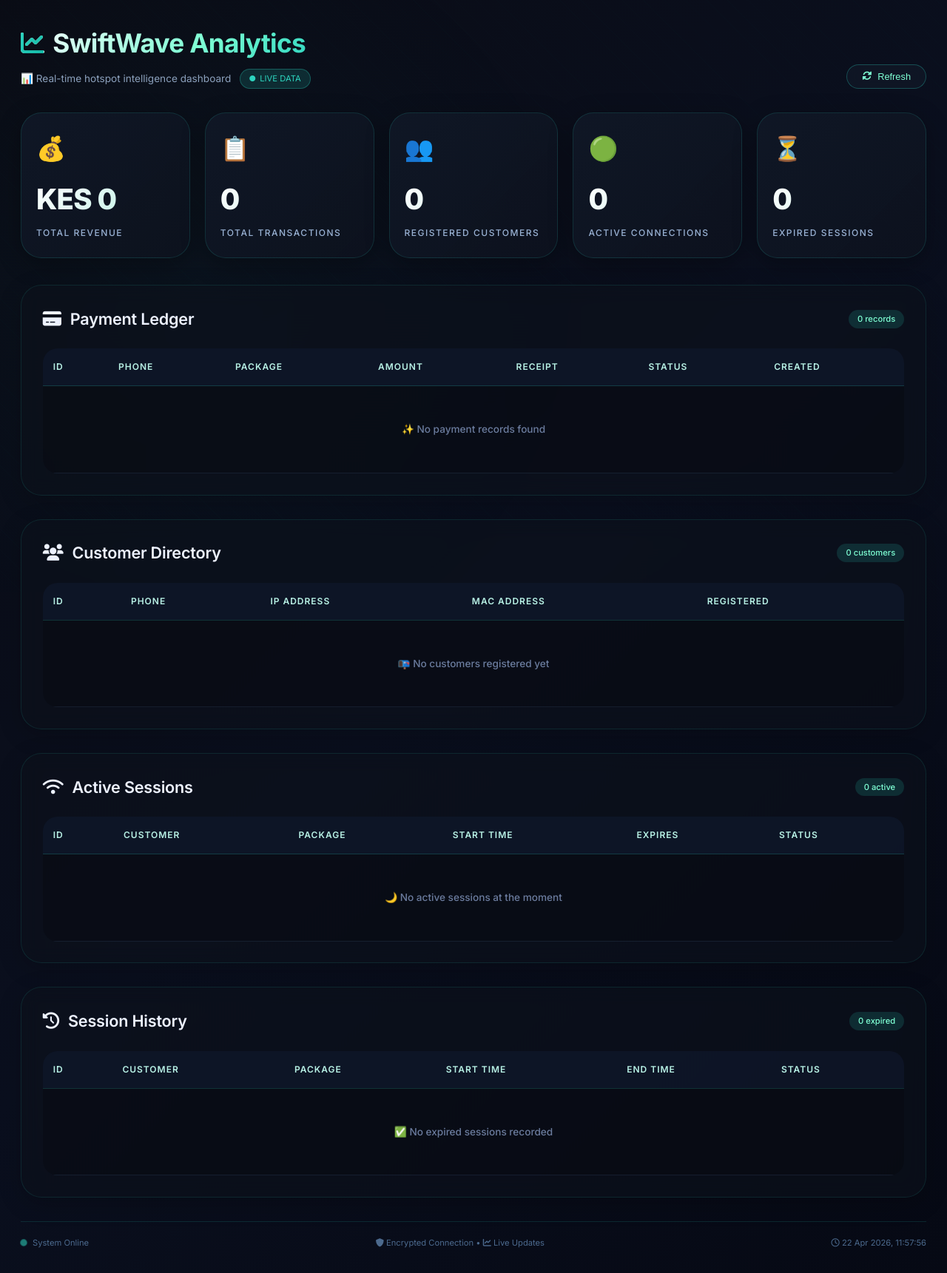
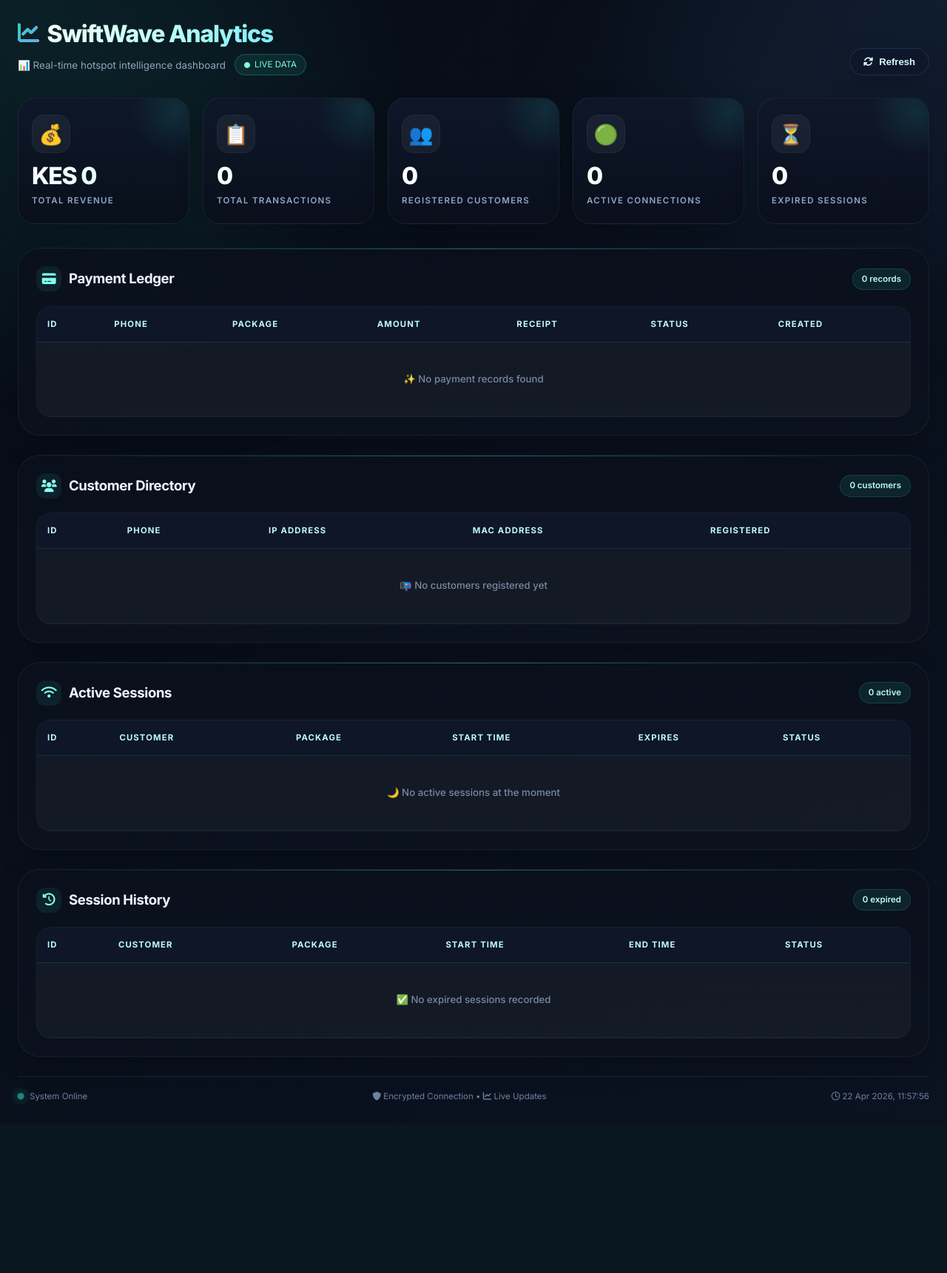
Before and after one commit to sakwasilas/hotspot, a Flask app: page /admin in a window 1280 px wide. Shown: the whole page at 74% size. After the commit the page ends 1489 px from the top, so only its background shows below. Run offline with Flask 3, Linux system fonts and the light colour scheme.

Commit message:
good one

```diff
--- a/templates/admin.html
+++ b/templates/admin.html
@@ -13,25 +13,50 @@
             box-sizing: border-box;
         }
 
+        :root {
+            --bg-1: #070b14;
+            --bg-2: #0b1220;
+            --panel: rgba(13, 20, 35, 0.78);
+            --panel-strong: rgba(17, 25, 40, 0.92);
+            --panel-soft: rgba(255, 255, 255, 0.04);
+            --line: rgba(148, 163, 184, 0.16);
+            --line-strong: rgba(45, 212, 191, 0.28);
+            --text: #edf4ff;
+            --muted: #94a3b8;
+            --muted-2: #64748b;
+            --primary: #2dd4bf;
+            --primary-2: #14b8a6;
+            --blue: #60a5fa;
+            --success: #22c55e;
+            --warning: #f59e0b;
+            --danger: #ef4444;
+            --shadow-lg: 0 24px 60px rgba(0, 0, 0, 0.32);
+            --shadow-md: 0 14px 35px rgba(0, 0, 0, 0.22);
+            --radius-xl: 30px;
+            --radius-lg: 24px;
+            --radius-md: 18px;
+        }
+
         body {
-            background: linear-gradient(135deg, #0a0c15 0%, #0a0f1e 50%, #060914 100%);
+            background:
+                radial-gradient(circle at top left, rgba(45, 212, 191, 0.10), transparent 28%),
+                radial-gradient(circle at top right, rgba(96, 165, 250, 0.08), transparent 24%),
+                linear-gradient(135deg, var(--bg-1) 0%, #09101c 45%, var(--bg-2) 100%);
             font-family: 'Inter', system-ui, -apple-system, 'Segoe UI', sans-serif;
-            color: #edf2ff;
-            padding: 32px 28px;
+            color: var(--text);
+            padding: 28px 24px;
             line-height: 1.5;
             min-height: 100vh;
             position: relative;
         }
 
-        /* Animated background particles effect */
         body::before {
             content: '';
             position: fixed;
-            top: 0;
-            left: 0;
-            width: 100%;
-            height: 100%;
-            background-image: radial-gradient(circle at 20% 50%, rgba(45, 212, 191, 0.03) 0%, transparent 50%);
+            inset: 0;
+            background-image:
+                radial-gradient(circle at 18% 30%, rgba(45, 212, 191, 0.045) 0%, transparent 34%),
+                radial-gradient(circle at 82% 18%, rgba(96, 165, 250, 0.04) 0%, transparent 30%);
             pointer-events: none;
             z-index: 0;
         }
@@ -39,41 +64,41 @@
         body::after {
             content: '';
             position: fixed;
-            top: 0;
-            left: 0;
-            width: 100%;
-            height: 100%;
-            background: repeating-linear-gradient(45deg, rgba(45, 212, 191, 0.01) 0px, rgba(45, 212, 191, 0.01) 1px, transparent 1px, transparent 20px);
+            inset: 0;
+            background:
+                linear-gradient(rgba(255,255,255,0.015) 1px, transparent 1px),
+                linear-gradient(90deg, rgba(255,255,255,0.015) 1px, transparent 1px);
+            background-size: 32px 32px;
+            mask-image: linear-gradient(to bottom, rgba(0,0,0,0.32), transparent 85%);
             pointer-events: none;
             z-index: 0;
         }
 
         ::selection {
-            background: #2dd4bf;
-            color: #0a0f1e;
+            background: var(--primary);
+            color: #041018;
         }
 
         ::-webkit-scrollbar {
-            width: 8px;
-            height: 8px;
+            width: 9px;
+            height: 9px;
         }
 
         ::-webkit-scrollbar-track {
-            background: #111827;
-            border-radius: 10px;
+            background: #0f172a;
+            border-radius: 999px;
         }
 
         ::-webkit-scrollbar-thumb {
-            background: linear-gradient(135deg, #2dd4bf, #14b8a6);
-            border-radius: 10px;
+            background: linear-gradient(180deg, var(--primary), var(--primary-2));
+            border-radius: 999px;
         }
 
-        /* Header Section */
         .header {
             display: flex;
             justify-content: space-between;
             align-items: flex-end;
-            margin-bottom: 32px;
+            margin-bottom: 30px;
             flex-wrap: wrap;
             gap: 16px;
             position: relative;
@@ -81,30 +106,31 @@
         }
 
         .title-section h1 {
-            font-size: 2.2rem;
-            font-weight: 700;
-            background: linear-gradient(135deg, #ffffff 0%, #7fffd4 60%, #2dd4bf 100%);
+            font-size: 2rem;
+            font-weight: 800;
+            background: linear-gradient(135deg, #ffffff 0%, #c7fff5 45%, #67e8f9 100%);
             background-clip: text;
             -webkit-background-clip: text;
             color: transparent;
-            letter-spacing: -0.02em;
-            margin-bottom: 8px;
+            letter-spacing: -0.04em;
+            margin-bottom: 10px;
             display: flex;
             align-items: center;
             gap: 12px;
+            line-height: 1.1;
         }
 
         .title-section h1 i {
-            background: linear-gradient(135deg, #2dd4bf, #14b8a6);
+            background: linear-gradient(135deg, var(--primary), var(--blue));
             background-clip: text;
             -webkit-background-clip: text;
             color: transparent;
-            font-size: 2rem;
+            font-size: 1.8rem;
         }
 
         .subhead {
-            font-size: 0.85rem;
-            color: #8ba0bc;
+            font-size: 0.84rem;
+            color: var(--muted);
             display: flex;
             align-items: center;
             gap: 12px;
@@ -112,60 +138,62 @@
         }
 
         .subhead .live-badge {
-            background: rgba(45, 212, 191, 0.15);
-            padding: 4px 12px;
-            border-radius: 40px;
-            font-size: 0.7rem;
-            color: #2dd4bf;
+            background: rgba(45, 212, 191, 0.10);
+            padding: 5px 12px;
+            border-radius: 999px;
+            font-size: 0.72rem;
+            color: #7fffd4;
             display: inline-flex;
             align-items: center;
             gap: 6px;
-            border: 1px solid rgba(45, 212, 191, 0.3);
+            border: 1px solid rgba(45, 212, 191, 0.24);
+            box-shadow: inset 0 0 0 1px rgba(255,255,255,0.02);
         }
 
         .live-badge i {
-            font-size: 0.65rem;
+            font-size: 0.56rem;
         }
 
         .refresh-btn {
-            background: rgba(17, 24, 39, 0.8);
-            backdrop-filter: blur(10px);
-            border: 1px solid rgba(45, 212, 191, 0.3);
-            border-radius: 40px;
-            padding: 8px 20px;
-            color: #7fffd4;
-            font-size: 0.8rem;
+            background: rgba(15, 23, 42, 0.75);
+            backdrop-filter: blur(12px);
+            border: 1px solid rgba(96, 165, 250, 0.18);
+            border-radius: 999px;
+            padding: 10px 18px;
+            color: #d6faff;
+            font-size: 0.82rem;
+            font-weight: 600;
             cursor: pointer;
-            transition: all 0.2s;
+            transition: all 0.22s ease;
             display: flex;
             align-items: center;
             gap: 8px;
+            box-shadow: var(--shadow-md);
         }
 
         .refresh-btn:hover {
-            background: rgba(45, 212, 191, 0.15);
-            border-color: #2dd4bf;
-            transform: translateY(-1px);
+            background: rgba(45, 212, 191, 0.12);
+            border-color: rgba(45, 212, 191, 0.34);
+            transform: translateY(-2px);
         }
 
-        /* Stats Grid - Premium Cards */
         .grid {
             display: grid;
             grid-template-columns: repeat(auto-fit, minmax(200px, 1fr));
-            gap: 20px;
-            margin-bottom: 36px;
+            gap: 18px;
+            margin-bottom: 32px;
             position: relative;
             z-index: 2;
         }
 
         .card {
-            background: linear-gradient(135deg, rgba(17, 24, 39, 0.9), rgba(13, 18, 30, 0.95));
-            backdrop-filter: blur(12px);
-            border-radius: 28px;
-            padding: 24px 20px;
-            box-shadow: 0 8px 32px rgba(0, 0, 0, 0.3);
-            transition: all 0.3s cubic-bezier(0.2, 0.9, 0.4, 1.1);
-            border: 1px solid rgba(45, 212, 191, 0.15);
+            background: linear-gradient(180deg, rgba(15, 23, 42, 0.92), rgba(10, 15, 27, 0.92));
+            backdrop-filter: blur(14px);
+            border-radius: var(--radius-lg);
+            padding: 22px 18px;
+            box-shadow: var(--shadow-md);
+            transition: all 0.28s cubic-bezier(0.2, 0.9, 0.4, 1);
+            border: 1px solid rgba(148, 163, 184, 0.10);
             position: relative;
             overflow: hidden;
         }
@@ -173,160 +201,235 @@
         .card::before {
             content: '';
             position: absolute;
-            top: 0;
-            left: -100%;
-            width: 100%;
-            height: 100%;
-            background: linear-gradient(90deg, transparent, rgba(45, 212, 191, 0.08), transparent);
-            transition: left 0.5s;
+            inset: 0;
+            background: linear-gradient(120deg, transparent 20%, rgba(45, 212, 191, 0.06) 50%, transparent 80%);
+            transform: translateX(-120%);
+            transition: transform 0.7s ease;
+        }
+
+        .card::after {
+            content: '';
+            position: absolute;
+            width: 120px;
+            height: 120px;
+            border-radius: 50%;
+            background: radial-gradient(circle, rgba(45, 212, 191, 0.12), transparent 70%);
+            top: -42px;
+            right: -42px;
+            pointer-events: none;
         }
 
         .card:hover::before {
-            left: 100%;
+            transform: translateX(120%);
         }
 
         .card:hover {
-            transform: translateY(-5px);
-            border-color: rgba(45, 212, 191, 0.4);
-            box-shadow: 0 20px 40px -12px rgba(0, 255, 153, 0.25);
+            transform: translateY(-6px);
+            border-color: rgba(45, 212, 191, 0.26);
+            box-shadow: 0 24px 55px rgba(0, 0, 0, 0.34);
         }
 
         .card-icon {
-            font-size: 2rem;
-            margin-bottom: 16px;
-            display: inline-block;
+            font-size: 1.65rem;
+            margin-bottom: 14px;
+            display: inline-flex;
+            width: 52px;
+            height: 52px;
+            align-items: center;
+            justify-content: center;
+            border-radius: 16px;
+            background: rgba(255,255,255,0.05);
+            box-shadow: inset 0 0 0 1px rgba(255,255,255,0.04);
         }
 
         .card h2 {
-            font-size: 2.4rem;
+            font-size: 2rem;
             font-weight: 800;
-            background: linear-gradient(135deg, #ffffff, #b3f0e0);
+            background: linear-gradient(135deg, #ffffff, #c8fff3);
             background-clip: text;
             -webkit-background-clip: text;
             color: transparent;
             margin-bottom: 8px;
-            letter-spacing: -0.02em;
+            letter-spacing: -0.04em;
+            line-height: 1.05;
         }
 
         .card .small {
-            color: #9ab3d5;
-            font-weight: 500;
-            font-size: 0.75rem;
+            color: #90a6c4;
+            font-weight: 600;
+            font-size: 0.72rem;
             text-transform: uppercase;
-            letter-spacing: 1.5px;
+            letter-spacing: 1.3px;
             display: flex;
             align-items: center;
             gap: 6px;
         }
 
-        /* Section Styling */
         .section {
-            background: rgba(13, 18, 28, 0.6);
-            backdrop-filter: blur(12px);
-            border-radius: 28px;
-            padding: 1.8rem;
-            margin-bottom: 2rem;
-            border: 1px solid rgba(45, 212, 191, 0.12);
-            box-shadow: 0 8px 32px rgba(0, 0, 0, 0.2);
-            transition: all 0.2s;
+            background: linear-gradient(180deg, rgba(10, 16, 28, 0.88), rgba(12, 18, 30, 0.78));
+            backdrop-filter: blur(14px);
+            border-radius: var(--radius-xl);
+            padding: 1.5rem;
+            margin-bottom: 1.6rem;
+            border: 1px solid rgba(148, 163, 184, 0.10);
+            box-shadow: var(--shadow-md);
+            transition: all 0.22s ease;
             position: relative;
             z-index: 2;
+            overflow: hidden;
+        }
+
+        .section::before {
+            content: "";
+            position: absolute;
+            top: 0;
+            left: 22px;
+            right: 22px;
+            height: 1px;
+            background: linear-gradient(90deg, transparent, rgba(45, 212, 191, 0.42), transparent);
         }
 
         .section:hover {
-            border-color: rgba(45, 212, 191, 0.25);
-            box-shadow: 0 12px 40px -12px rgba(0, 255, 153, 0.15);
+            border-color: rgba(45, 212, 191, 0.18);
+            box-shadow: 0 18px 40px rgba(0, 0, 0, 0.28);
         }
 
         .section-header {
             display: flex;
             justify-content: space-between;
             align-items: center;
-            margin-bottom: 1.5rem;
+            margin-bottom: 1.2rem;
             flex-wrap: wrap;
             gap: 12px;
         }
 
         .section h2 {
-            font-size: 1.35rem;
-            font-weight: 600;
+            font-size: 1.16rem;
+            font-weight: 700;
             display: inline-flex;
             align-items: center;
-            gap: 12px;
-            letter-spacing: -0.2px;
+            gap: 10px;
+            letter-spacing: -0.02em;
         }
 
         .section h2 i {
-            font-size: 1.4rem;
+            font-size: 1.05rem;
+            width: 34px;
+            height: 34px;
+            display: inline-flex;
+            align-items: center;
+            justify-content: center;
+            border-radius: 12px;
+            background: rgba(45, 212, 191, 0.09);
+            color: #86fff0;
         }
 
         .count-badge {
-            background: rgba(45, 212, 191, 0.15);
-            padding: 4px 12px;
-            border-radius: 40px;
-            font-size: 0.7rem;
-            color: #7fffd4;
-            font-weight: 500;
+            background: rgba(45, 212, 191, 0.10);
+            padding: 5px 12px;
+            border-radius: 999px;
+            font-size: 0.72rem;
+            color: #bafef4;
+            font-weight: 600;
+            border: 1px solid rgba(45, 212, 191, 0.18);
         }
 
-        /* Table Styles */
         .table-wrapper {
             overflow-x: auto;
             border-radius: 20px;
+            border: 1px solid rgba(148, 163, 184, 0.08);
+            background: rgba(255,255,255,0.02);
         }
 
         table {
             width: 100%;
             border-collapse: collapse;
-            font-size: 0.85rem;
+            font-size: 0.83rem;
+            min-width: 680px;
         }
 
         th {
             text-align: left;
-            padding: 16px 14px;
-            background: rgba(15, 23, 42, 0.8);
-            color: #b8f2e6;
-            font-weight: 600;
-            font-size: 0.75rem;
+            padding: 15px 14px;
+            background: rgba(15, 23, 42, 0.86);
+            color: #bffaf3;
+            font-weight: 700;
+            font-size: 0.71rem;
             text-transform: uppercase;
-            letter-spacing: 1px;
-            border-bottom: 1px solid rgba(45, 212, 191, 0.2);
+            letter-spacing: 1.1px;
+            border-bottom: 1px solid rgba(45, 212, 191, 0.15);
+            white-space: nowrap;
+            position: sticky;
+            top: 0;
         }
 
         td {
-            padding: 14px 14px;
-            border-bottom: 1px solid rgba(30, 42, 62, 0.6);
-            color: #e2edff;
+            padding: 13px 14px;
+            border-bottom: 1px solid rgba(30, 41, 59, 0.72);
+            color: #e6eefb;
             font-weight: 450;
+            white-space: nowrap;
         }
 
         tr {
-            transition: all 0.15s;
+            transition: background-color 0.16s ease;
         }
 
         tr:hover td {
-            background-color: rgba(45, 212, 191, 0.05);
+            background-color: rgba(45, 212, 191, 0.045);
         }
 
-        /* Enhanced Badges */
+        code {
+            background: rgba(255,255,255,0.05);
+            padding: 5px 8px;
+            border-radius: 10px;
+            color: #c7f9ff;
+            border: 1px solid rgba(255,255,255,0.05);
+        }
+
         .badge {
-            padding: 5px 14px;
-            border-radius: 40px;
-            font-size: 0.7rem;
-            font-weight: 700;
+            padding: 6px 13px;
+            border-radius: 999px;
+            font-size: 0.68rem;
+            font-weight: 800;
             display: inline-flex;
             align-items: center;
-            gap: 8px;
+            gap: 7px;
             width: fit-content;
-            backdrop-filter: blur(4px);
-            letter-spacing: 0.3px;
+            backdrop-filter: blur(6px);
+            letter-spacing: 0.4px;
+            text-transform: capitalize;
         }
 
-        .paid { background: linear-gradient(135deg, #0c3e2a, #0a3020); color: #b9fbc0; border-left: 3px solid #2ecc71; }
-        .pending { background: linear-gradient(135deg, #5e3a1a, #4a2e12); color: #ffe5aa; border-left: 3px solid #f39c12; }
-        .failed { background: linear-gradient(135deg, #631d1d, #4a1515); color: #ffbfbf; border-left: 3px solid #e74c3c; }
-        .active { background: linear-gradient(135deg, #0f4c5c, #0a3a46); color: #b8f3ff; border-left: 3px solid #2dd4bf; }
-        .expired { background: linear-gradient(135deg, #2c2c3a, #22222d); color: #cdd1e6; border-left: 3px solid #7e8c8d; }
+        .paid {
+            background: rgba(34, 197, 94, 0.12);
+            color: #bbf7d0;
+            border: 1px solid rgba(34, 197, 94, 0.20);
+        }
+
+        .pending {
+            background: rgba(245, 158, 11, 0.12);
+            color: #fde68a;
+            border: 1px solid rgba(245, 158, 11, 0.20);
+        }
+
+        .failed {
+            background: rgba(239, 68, 68, 0.12);
+            color: #fecaca;
+            border: 1px solid rgba(239, 68, 68, 0.20);
+        }
+
+        .active {
+            background: rgba(45, 212, 191, 0.12);
+            color: #b8fff3;
+            border: 1px solid rgba(45, 212, 191, 0.20);
+        }
+
+        .expired {
+            background: rgba(148, 163, 184, 0.12);
+            color: #e2e8f0;
+            border: 1px solid rgba(148, 163, 184, 0.18);
+        }
 
         .badge::before {
             content: "●";
@@ -334,27 +437,25 @@
             opacity: 0.9;
         }
 
-        /* Empty row styling */
         .empty-row td {
             text-align: center;
-            color: #6b7c9e;
-            padding: 48px;
+            color: #7788a3;
+            padding: 40px 20px;
+            background: rgba(255,255,255,0.02);
             font-style: normal;
-            background: rgba(0, 0, 0, 0.2);
         }
 
-        /* Footer */
         .dashboard-meta {
-            margin-top: 32px;
+            margin-top: 26px;
             display: flex;
             justify-content: space-between;
             align-items: center;
             flex-wrap: wrap;
             gap: 12px;
-            font-size: 0.7rem;
-            color: #4c6a8e;
-            border-top: 1px solid rgba(45, 212, 191, 0.15);
-            padding-top: 20px;
+            font-size: 0.72rem;
+            color: #6e829f;
+            border-top: 1px solid rgba(45, 212, 191, 0.12);
+            padding-top: 18px;
             position: relative;
             z-index: 2;
         }
@@ -368,63 +469,102 @@
         .status-dot {
             width: 8px;
             height: 8px;
-            background: #2dd4bf;
+            background: var(--primary);
             border-radius: 50%;
+            box-shadow: 0 0 0 6px rgba(45, 212, 191, 0.10);
             animation: pulse 2s infinite;
         }
 
         @keyframes pulse {
             0%, 100% { opacity: 1; transform: scale(1); }
-            50% { opacity: 0.5; transform: scale(1.2); }
+            50% { opacity: 0.55; transform: scale(1.18); }
         }
 
-        /* Responsive */
-        @media (max-width: 768px) {
+        @media (max-width: 900px) {
             body {
                 padding: 20px 16px;
             }
 
-            .card h2 {
-                font-size: 1.8rem;
+            .title-section h1 {
+                font-size: 1.7rem;
             }
 
-            .card-icon {
-                font-size: 1.6rem;
+            .grid {
+                grid-template-columns: repeat(2, minmax(0, 1fr));
+            }
+
+            .card h2 {
+                font-size: 1.65rem;
+            }
+        }
+
+        @media (max-width: 768px) {
+            .header {
+                align-items: stretch;
+            }
+
+            .refresh-btn {
+                width: 100%;
+                justify-content: center;
+            }
+
+            .section {
+                padding: 1.1rem;
+                border-radius: 22px;
             }
 
             th, td {
-                padding: 10px 8px;
-                font-size: 0.7rem;
+                padding: 11px 10px;
+                font-size: 0.74rem;
             }
 
-            .section {
-                padding: 1.2rem;
-            }
-
-            .title-section h1 {
-                font-size: 1.6rem;
+            .dashboard-meta {
+                font-size: 0.68rem;
             }
         }
 
-        @media (max-width: 480px) {
+        @media (max-width: 560px) {
             .grid {
+                grid-template-columns: 1fr;
                 gap: 12px;
             }
 
             .card {
-                padding: 16px;
+                padding: 18px 16px;
+                border-radius: 20px;
+            }
+
+            .card-icon {
+                width: 46px;
+                height: 46px;
+                font-size: 1.35rem;
             }
 
             .card h2 {
                 font-size: 1.5rem;
             }
+
+            .title-section h1 {
+                font-size: 1.45rem;
+            }
+
+            .subhead {
+                font-size: 0.77rem;
+            }
+
+            .section h2 {
+                font-size: 1rem;
+            }
+
+            table {
+                min-width: 620px;
+            }
         }
 
-        /* Animations */
         @keyframes fadeInUp {
             from {
                 opacity: 0;
-                transform: translateY(20px);
+                transform: translateY(18px);
             }
             to {
                 opacity: 1;
@@ -433,14 +573,14 @@
         }
 
         .section, .grid {
-            animation: fadeInUp 0.5s ease-out forwards;
+            animation: fadeInUp 0.45s ease-out forwards;
         }
 
-        .grid .card:nth-child(1) { animation-delay: 0.05s; }
-        .grid .card:nth-child(2) { animation-delay: 0.1s; }
-        .grid .card:nth-child(3) { animation-delay: 0.15s; }
-        .grid .card:nth-child(4) { animation-delay: 0.2s; }
-        .grid .card:nth-child(5) { animation-delay: 0.25s; }
+        .grid .card:nth-child(1) { animation-delay: 0.04s; }
+        .grid .card:nth-child(2) { animation-delay: 0.08s; }
+        .grid .card:nth-child(3) { animation-delay: 0.12s; }
+        .grid .card:nth-child(4) { animation-delay: 0.16s; }
+        .grid .card:nth-child(5) { animation-delay: 0.20s; }
     </style>
 </head>
 <body>
@@ -653,7 +793,6 @@
 </div>
 
 <script>
-    // Live clock
     function updateClock() {
         const now = new Date();
         const formatted = now.toLocaleString('en-KE', {
```
